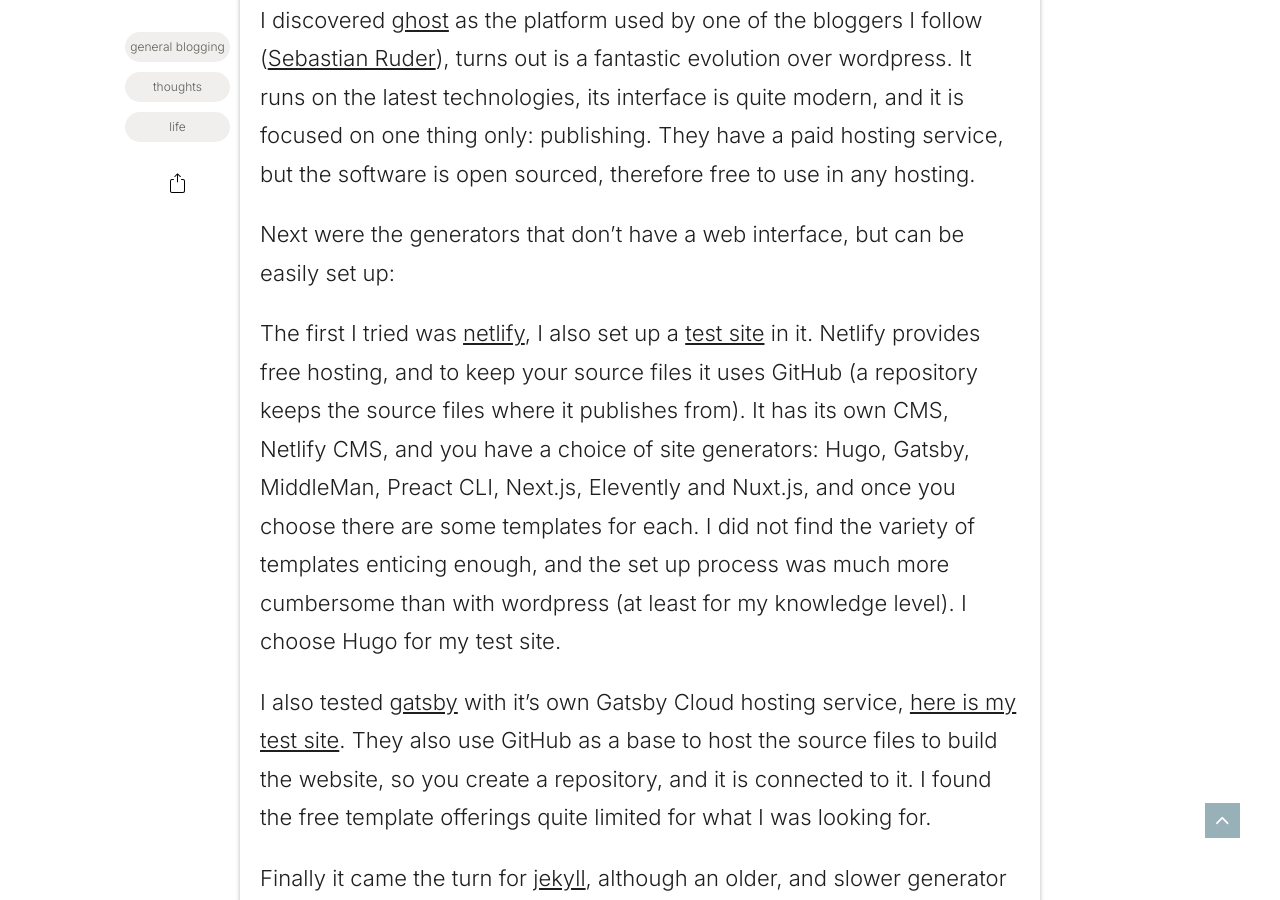
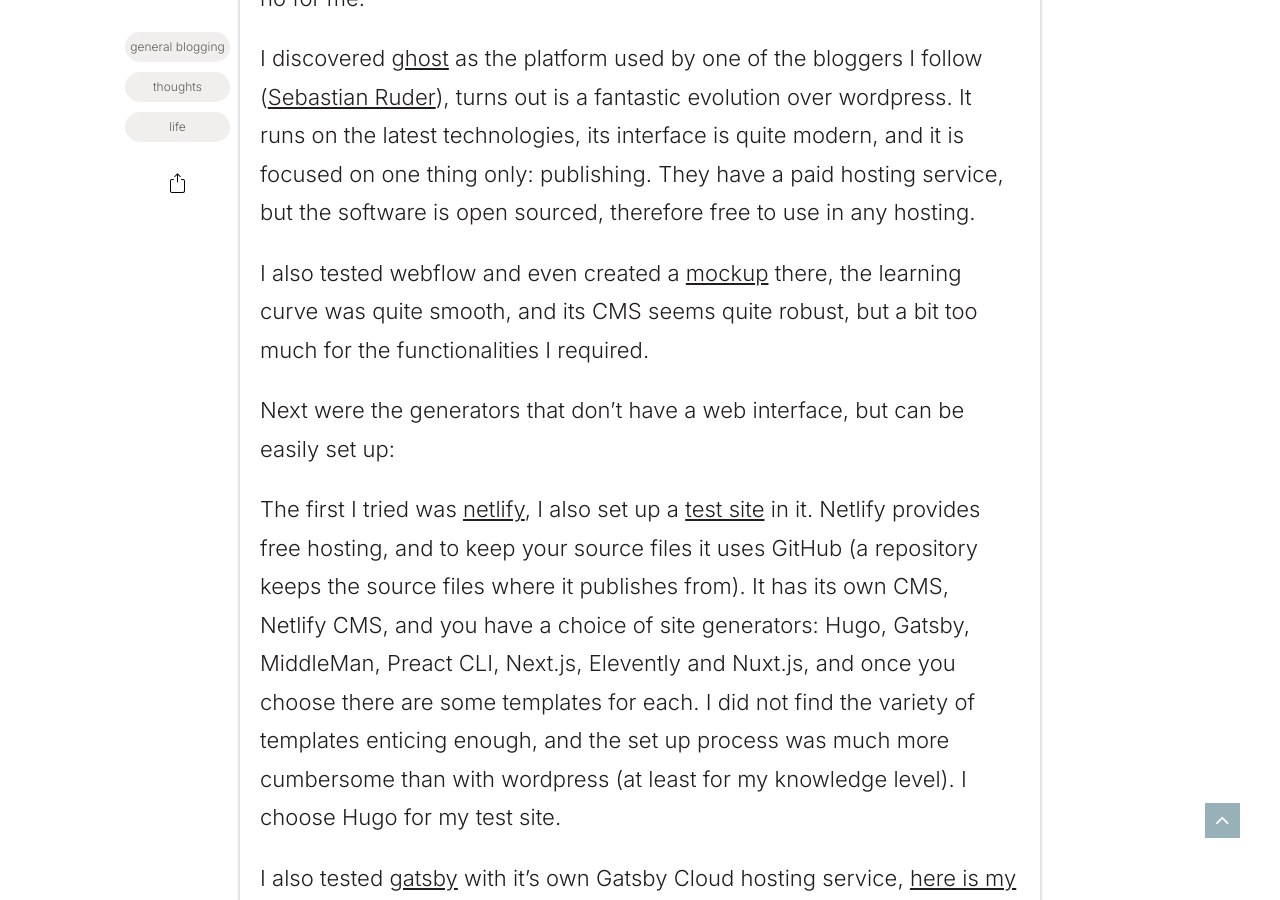
Before and after one commit to the-mvm/the-mvm.github.io, a Jekyll site: the page built from _posts/2021-03-24-starting-the-adventure.md, in a window 1280 px wide and 900 px high, scrolled down 4872 px. Built offline with Jekyll 4.4.1, drawn with Linux system fonts in a browser that asks for light colours; comment, search, counter and statistics services are not loaded.

Commit message:
amended post 6

```diff
--- a/_posts/2021-03-24-starting-the-adventure.md
+++ b/_posts/2021-03-24-starting-the-adventure.md
@@ -52,6 +52,7 @@ There is a myriad of website generators nowadays, after a lengthy search the one
 - [wix](https://www.wix.com/)
 - [squarespace](https://www.squarespace.com/)
 - [ghost](https://ghost.org/)
+- [webflow](https:webflow.com)
 - [netlify](https://www.netlify.com/)
 - [hugo](https://gohugo.io/)
 - [gatsby](https://www.gatsbyjs.com/docs/glossary/static-site-generator/)
@@ -64,6 +65,8 @@ I started with the web interfaced generators with included hosting in their offe
 I have tried [wix](https://www.wix.com/) and [squarespace](https://www.squarespace.com/) before, they are fantastic for quick and easy website generation, but their free offering has ads, so again, a big no for me.
 
 I discovered [ghost](https://ghost.org/) as the platform used by one of the bloggers I follow ([Sebastian Ruder](https://ruder.io/)), turns out is a fantastic evolution over wordpress. It runs on the latest technologies, its interface is quite modern, and it is focused on one thing only: publishing. They have a paid hosting service, but the software is open sourced, therefore free to use in any hosting.
+
+I also tested webflow and even created a [mockup](https://armando-maynez.webflow.io) there, the learning curve was quite smooth, and its CMS seems quite robust, but a bit too much for the functionalities I required.
 
 Next were the generators that don't have a web interface, but can be easily set up:
 
```
